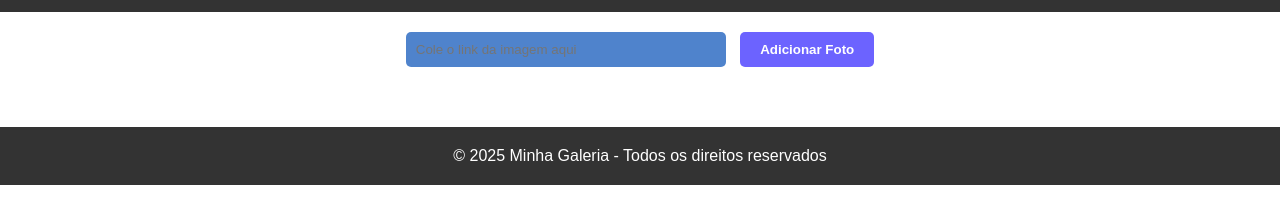
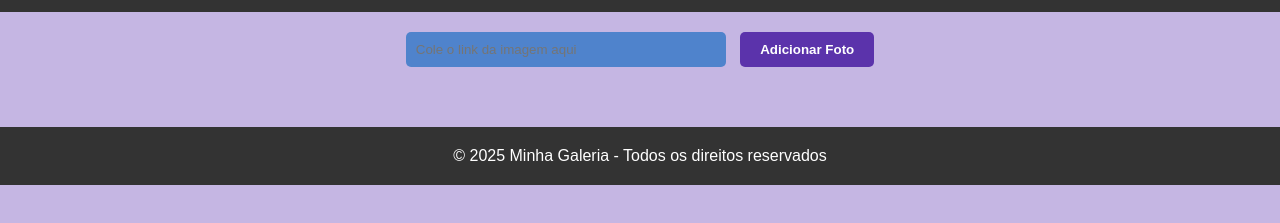
Before and after one commit to sabrinaalves-1/galeria.setec, a plain HTML site: page index.html in a window 1280 px wide. Shown: the part 85-308 px from the top of the page. Drawn offline with Linux system fonts and the light colour scheme.

Commit message:
Update style.css

```diff
--- a/style.css
+++ b/style.css
@@ -3,7 +3,7 @@ body {
   font-family: Arial, sans-serif;
   margin: 0;
   padding: 0;
-  background-color: #fff; /* Fundo branco */
+  background-color: #c5b6e3; /* Cor de fundo #c5b6e3 */
   color: #333;
 }
 
@@ -53,7 +53,7 @@ header {
 
 .add-photo button {
   padding: 10px 20px;
-  background: #6C63FF;
+  background: #5b33ab; /* Cor do botão "Adicionar Foto" #5b33ab */
   border: none;
   border-radius: 5px;
   cursor: pointer;
```
